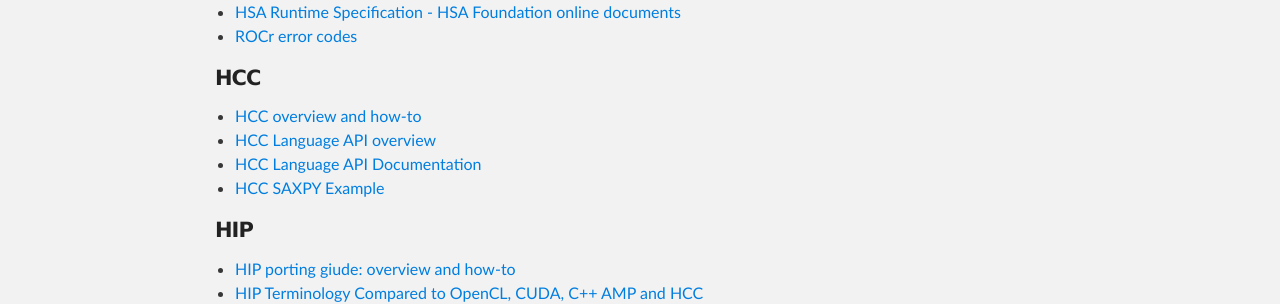
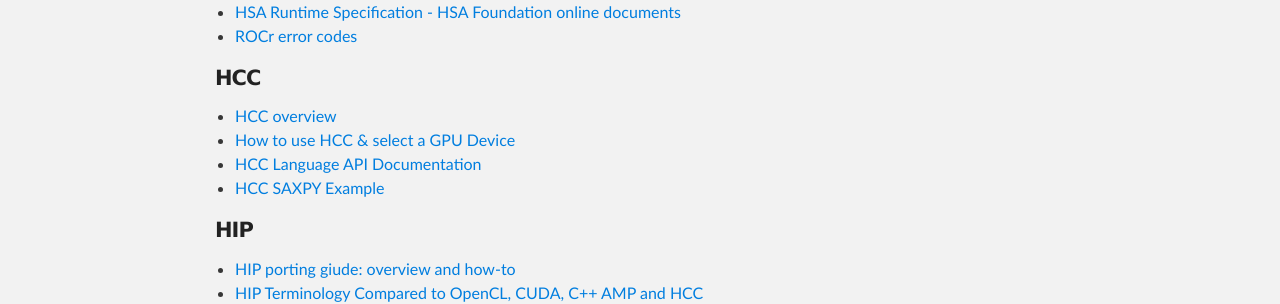
Before and after one commit to ROCm/ROCm.github.io, a Jekyll site: the page built from documentation.md, in a window 1280 px wide. Shown: the part 526-830 px from the top of the page. Built offline with Jekyll 4.4.1, drawn with Linux system fonts in a browser that asks for light colours.

Commit message:
Update documentation.md

```diff
--- a/documentation.md
+++ b/documentation.md
@@ -14,8 +14,8 @@
 
 #### HCC
 
-* [HCC overview and how-to](https://github.com/RadeonOpenCompute/hcc/wiki)
-* [HCC Language API overview](https://github.com/RadeonOpenCompute/hcc/blob/master/doc/markdown/Home.md)
+* [HCC overview](https://github.com/RadeonOpenCompute/hcc/wiki)
+* [How to use HCC & select a GPU Device](https://github.com/RadeonOpenCompute/hcc/wiki#how-to-use-hcc)
 * [HCC Language API Documentation](http://scchan.github.io/hcc/)
 * [HCC SAXPY Example](https://gist.github.com/scchan/540d410456e3e2682dbf018d3c179008)
 
```
